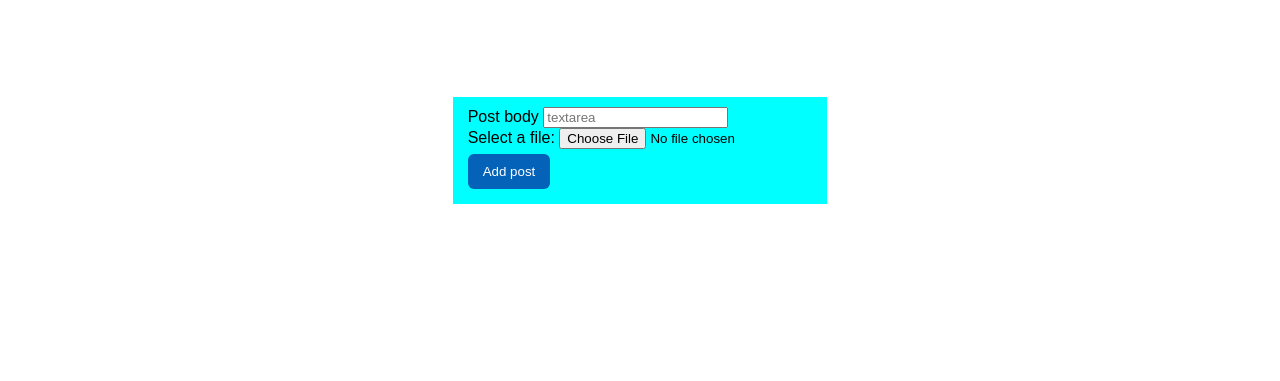
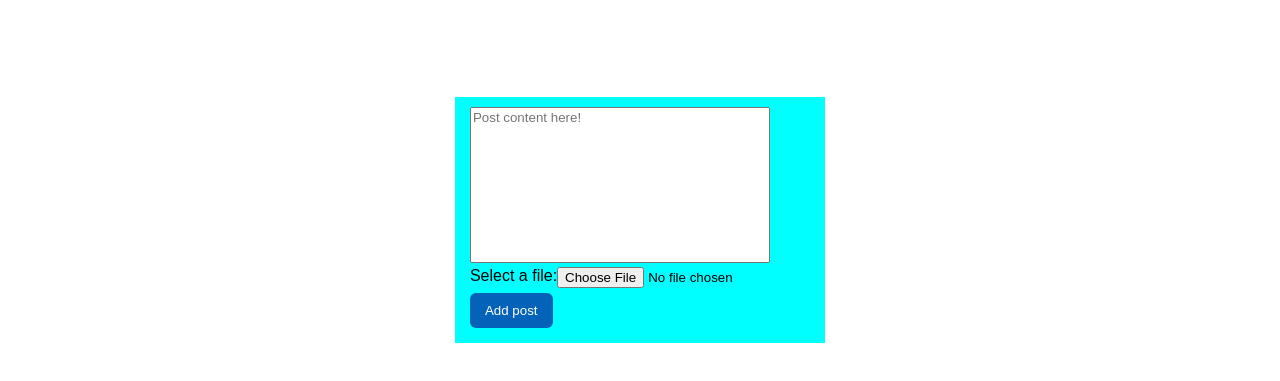
Before and after one commit to Kuulike/WAD2022-HWTeamAY, a plain HTML site: page addPost.html in a window 1280 px wide. Shown: the part 73-454 px from the top of the page. Drawn offline with Linux system fonts and the light colour scheme.

Commit message:
small changes to addpost text input style

```diff
--- a/addPost.html
+++ b/addPost.html
@@ -20,11 +20,14 @@
 
     <form action="index.html">
 
-        <div><label>Post body</label>
-        <input type="text" id="postText" placeholder="textarea" rows="50" ></div>
+      <div id="addPostText">
+        <div><textarea placeholder="Post content here!" id="postText" cols="30" rows="10"></textarea></div>
+      </div>
 
-        <div><label for="myfile">Select a file:</label>
-        <input type="file" id="myfile" name="myfile"></div>
+      <div id="addPostFile">
+        <div><label for="myfile">Select a file:</label></div>
+        <div><input type="file" id="myfile" name="myfile"></div>
+      </div>
 
       <button type="submit" id="addpostbutton">Add post</button>
     </form>
--- a/res/css/addPostStyle.css
+++ b/res/css/addPostStyle.css
@@ -11,6 +11,16 @@
     background-color: aqua;
 }
 
+#addPostFile {
+    display: flex;
+    flex-direction: row;
+}
+
+#postText {
+    resize: none;
+    min-width: 300px;
+    word-wrap: break-word;
+}
 
 #addpostbutton {
     padding: 10px 15px;
@@ -24,3 +34,9 @@
 #addpostbutton:hover {
 	background-color: #034784;
 }
+
+@media (max-width: 600px) {
+    #addPostFile {
+        flex-direction: column;
+    }
+}
```
Lines whose indentation alone changed are shown as unchanged.
